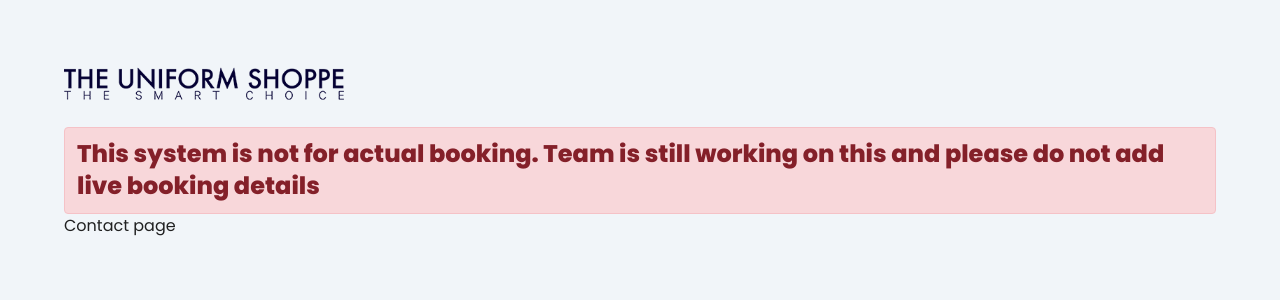
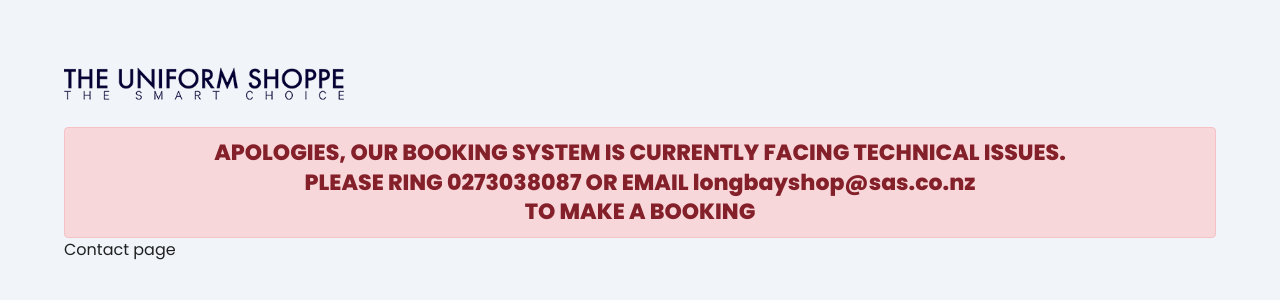
Before and after one commit to ishan-sas/booking_frontend, a React (Create React App) app: page /#/contact in a window 1280 px wide. Shown: the top 300 px of the page. Built offline with nearby package versions, Linux system fonts and the light colour scheme.

Commit message:
Add success messages

```diff
--- a/src/components/site/template_parts/Header.jsx
+++ b/src/components/site/template_parts/Header.jsx
@@ -13,8 +13,13 @@ export default function Header() {
         </Link>
       </Grid>
       <Grid item xs={12} md={12}>
-        <Typography style={{fontSize: '24px', fontWeight: '700', lineHeight: '1.35', color: '#842029', background: '#f8d7da', borderRadius: '4px', padding: '10px 12px', border: '1px solid #f5c2c7'}}>This system is not for actual booking. Team is still working on this and please do not add live booking details</Typography>
+        <Typography style={{fontSize: '22px', fontWeight: '700', textAlign: 'center', lineHeight: '1.35', color: '#842029', background: '#f8d7da', borderRadius: '4px', padding: '10px 12px', border: '1px solid #f5c2c7'}}>
+          APOLOGIES, OUR BOOKING SYSTEM IS CURRENTLY FACING TECHNICAL ISSUES.<br />
+          PLEASE RING 0273038087 OR EMAIL longbayshop@sas.co.nz<br />
+          TO MAKE A BOOKING
+        </Typography>
       </Grid>
+      {/* This system is not for actual booking. Team is still working on this and please do not add live booking details */}
     </Grid>
   )
 }
```
Also changed, not shown: src/components/site/pages/HomePage.jsx (+4 -3 lines).
